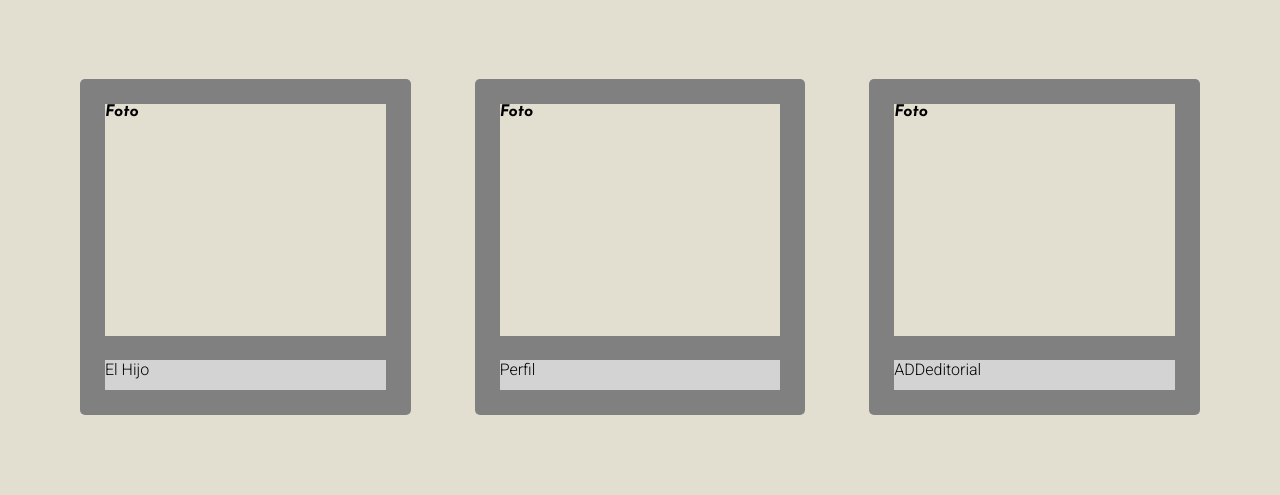
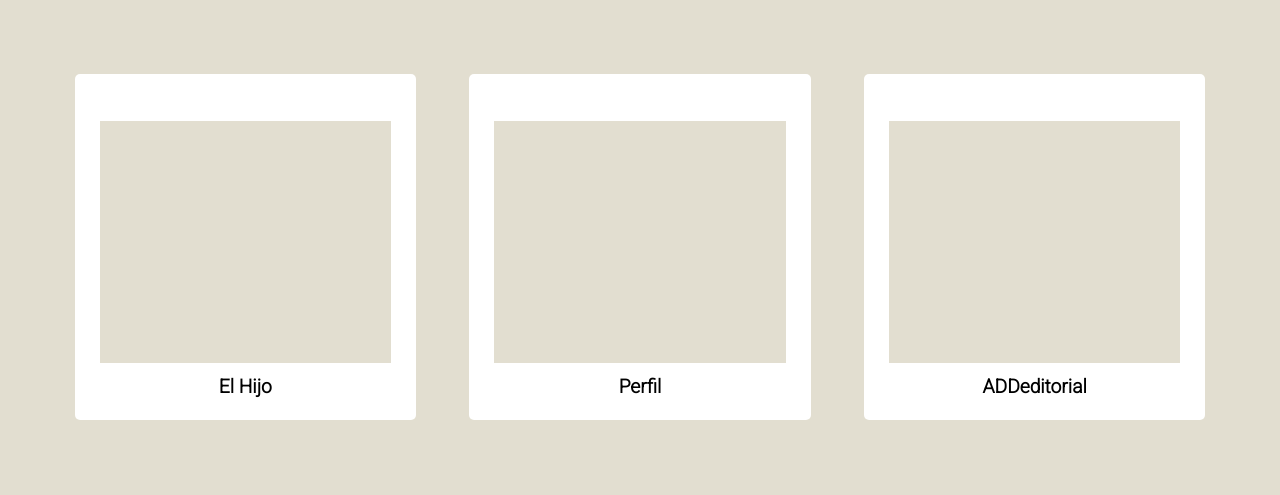
Before and after one commit to ErtonDev/add-web, a Flask app: template web/templates/index.html in a window 1280 px wide. Shown: the part 801-1296 px from the top of the page. Run offline with Flask 2, Linux system fonts and the light colour scheme; the template is opened without the code that fills it, so the values that code supplies are empty.

Commit message:
Now html web scalable to all divices

```diff
--- a/web/templates/index.html
+++ b/web/templates/index.html
@@ -16,7 +16,9 @@
         <p>LOGO</p>
         <a href="index.html">ADD</a>
       </div>
-      <p id="AuDeDi-Header" class="header-elements">Autistas del Discord</p>
+      <div id="AuDeDi-Header" class="header-elements">
+        <p>Autistas del Discord</p>
+      </div>
       <div id="perfil" class="header-elements">
         <a class="perfil-elements">Sing In</a>
         <a class="perfil-elements">Sing Up</a>
@@ -32,19 +34,23 @@
         <h1 id="LwOds-Front">La web OFICIAL<br>del servidor</h1>
       </div>
     </div>
-    <article class="container">
-      <section id="bloque-elhijo" class="bloque">
-        <p id="bloque-img" class="bloque-elements">Foto</p>
-        <p id="bloque-letter" class="bloque-elements">El Hijo</p>
-      </section>
-      <section id="bloque-perfil" class="bloque">
-        <p id="bloque-img" class="bloque-elements">Foto</p>
-        <p id="bloque-letter" class="bloque-elements">Perfil</p>
-      </section>
-      <section id="bloque-addeditorial" class="bloque">
-        <p id="bloque-img" class="bloque-elements">Foto</p>
-        <p id="bloque-letter" class="bloque-elements">ADDeditorial</p>
-      </section>
-    </article>
+    <div class="container">
+      <button onclick="location.href=''" id="bloque-elhijo" class="bloque">
+        <a class="bloque-button" href="#"></a>
+        <p id="bloque-img" class="bloque-elements"></p>
+        <b id="bloque-letter" class="bloque-elements">El Hijo</b>
+      </button>
+      <button onclick="location.href=''" id="bloque-perfil" class="bloque">
+        <p id="bloque-img" class="bloque-elements"></p>
+        <b id="bloque-letter" class="bloque-elements">Perfil</b>
+      </button>
+      <button onclick="location.href=''" id="bloque-addeditorial" class="bloque">
+        <p id="bloque-img" class="bloque-elements"></p>
+        <b id="bloque-letter" class="bloque-elements">ADDeditorial</b>
+      </button>
+    </div>
+    <div>
+
+    </div>
   </body>
 </html>
--- a/web/templates/view/styles.css
+++ b/web/templates/view/styles.css
@@ -18,13 +18,14 @@ header {
 }
 .header-elements{
   padding: 1em;
-  font-size: 2em;
+  font-size: 1.25vw;
   text-align: center;
+  align-items: center;
 }
 .header-elements:hover{
   border: 1px solid black;
 }
-p#AuDeDi-Header{
+#AuDeDi-Header{
 }
 div#logo{
   display:grid;
@@ -45,7 +46,7 @@ div#front{
   grid-template-columns: repeat(2, 1fr);
   width: 100%;
   height: 800px;
-  background: url(fondo-img.png);
+  background: url(../../../resources/fondo-img.png);
   background-size: cover;
   background-repeat: no-repeat;
   background-attachment: fixed;
@@ -67,14 +68,14 @@ h1#AuDeDi-Front{
   top:50%;
   left: 1%;
   transform: translateY(-50%);
-  font-size: 8em;
+  font-size: 7vw;
   color: #E2DED0;
 }
 h1#LwOds-Front{
   position: absolute;
   top:50%;
   transform: translateY(-50%);
-  font-size: 4em;
+  font-size: 4vw;
   color: #E2DED0;
 }
 /*FRONT*//*FRONT*//*FRONT*/
@@ -88,16 +89,19 @@ h1#LwOds-Front{
   background-color: #E2DED0;
 }
 .bloque{
-  display: grid;
   grid-template-rows: 80% 20%;
   border-radius: 5px;
-  background-color: grey;
+  background-color: white;
+  display: block;
+  border: 0px;
+  shadow: 1px;
 }
-section#bloque-elhijo{
+#bloque-elhijo{
   margin: 2em;
   animation-name: bloqueelhijoff;
   animation-duration: 0.3s;
   animation-timing-function: ease;
+  cursor: pointer;
 }
 
 #bloque-elhijo:hover{
@@ -109,11 +113,12 @@ section#bloque-elhijo{
   -webkit-animation-duration: 0.3s;
   -webkit-animation-fill-mode: forwards;
 }
-section#bloque-perfil{
+#bloque-perfil{
   margin: 2em;
   animation-name: bloqueperfiloff;
   animation-duration: 0.3s;
   animation-timing-function: ease;
+  cursor: pointer;
 }
 #bloque-perfil:hover{
   animation-name: bloqueperfil;
@@ -124,11 +129,12 @@ section#bloque-perfil{
   -webkit-animation-duration: 0.3s;
   -webkit-animation-fill-mode: forwards;
 }
-section#bloque-addeditorial{
+#bloque-addeditorial{
   margin: 2em;
   animation-name: bloqueaddeditorialoff;
   animation-duration: 0.3s;
   animation-timing-function: ease;
+  cursor: pointer;
 }
 #bloque-addeditorial:hover{
   animation-name: bloqueaddeditorial;
@@ -140,15 +146,18 @@ section#bloque-addeditorial{
   -webkit-animation-fill-mode: forwards;
 }
 p#bloque-img{
+  height: 70%;
   margin:25px;
   margin-bottom: 12px;
   background-color: #E2DED0;
 }
 
-p#bloque-letter{
+b#bloque-letter{
+
   margin:25px;
   margin-top:12px;
-  background-color: lightgrey;
+  text-align: center;
+  font-size: 1.5vw;
   font-family: 'Roboto', sans-serif;
 }
 /*CONTAINER*//*CONTAINER*//*CONTAINER*/
```
